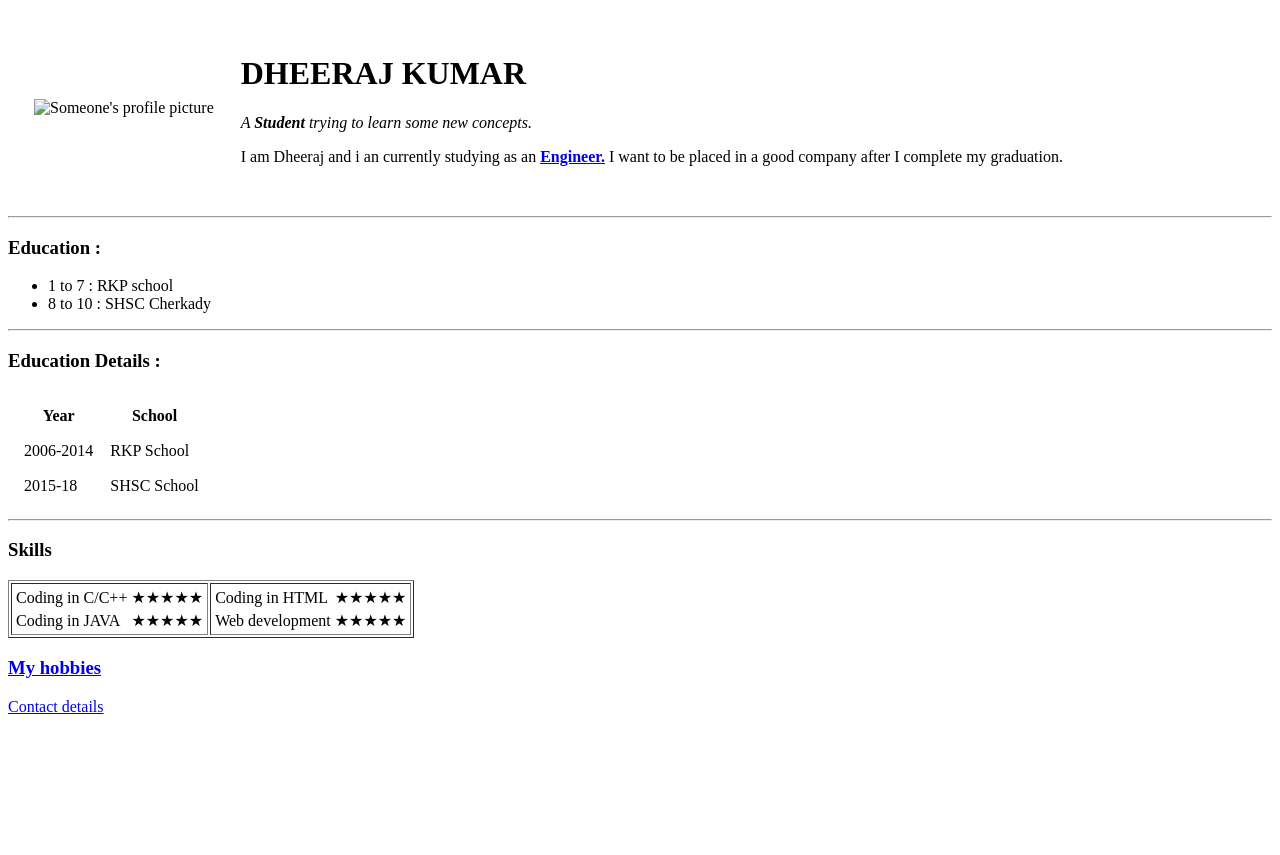
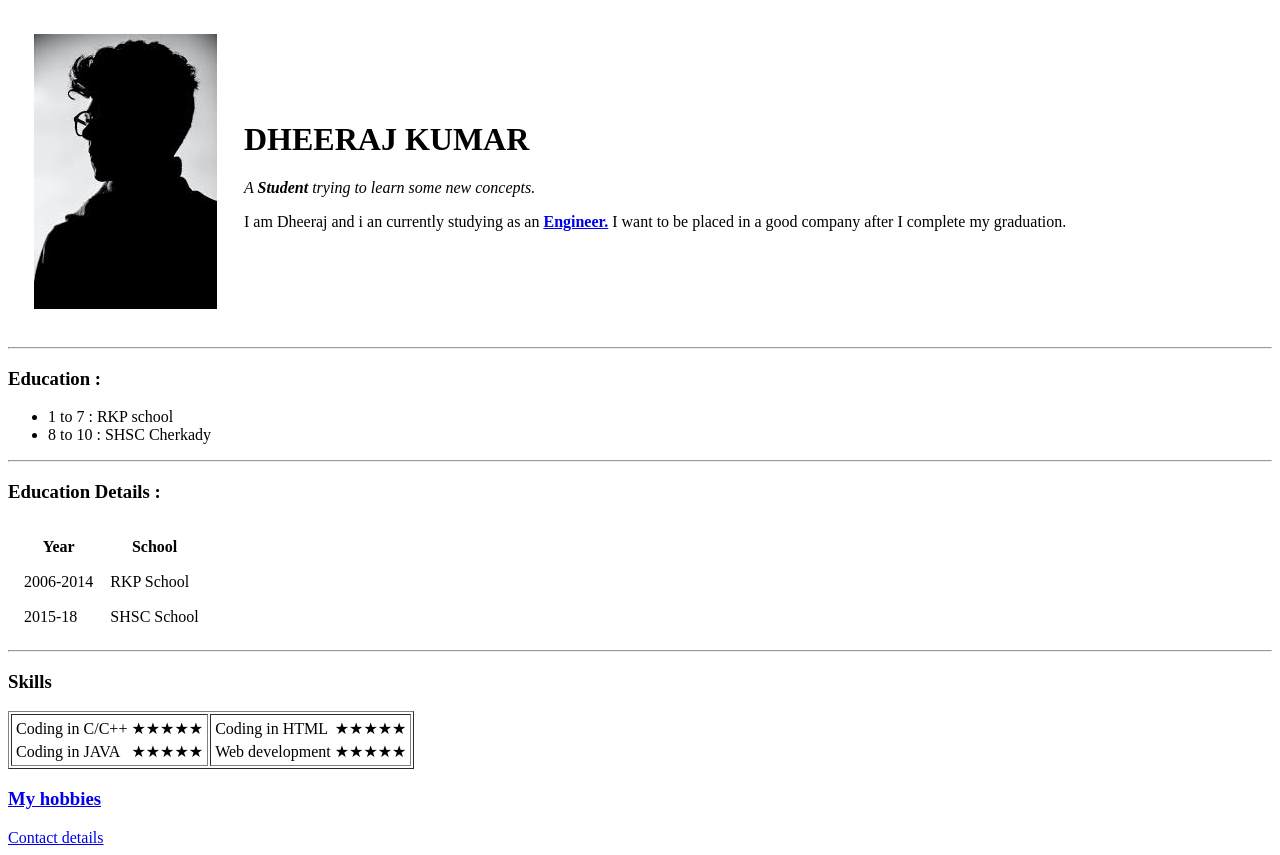
Before and after one commit to dheeraj194/cv, a plain HTML site: page index.html in a window 1280 px wide. Before the commit the page ends 800 px from the top, so only its background shows below. Drawn offline with Linux system fonts and the light colour scheme.

Commit message:
update index.html

```diff
--- a/index.html
+++ b/index.html
@@ -10,7 +10,7 @@
 <body>
   <table cellspacing="25">
     <tr>
-      <td> <img src="images/download dp.jpg" alt="Someone's profile picture" /></td>
+      <td> <img src="download dp.jpg" alt="Someone's profile picture" /></td>
       <td>
         <h1>DHEERAJ KUMAR</h1>
         <p>
```
